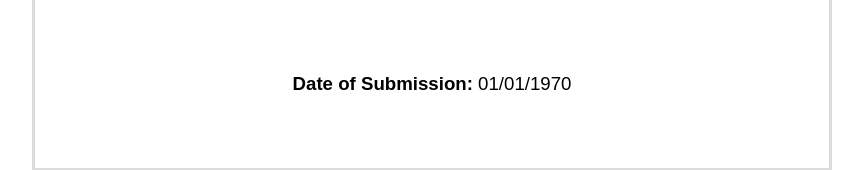
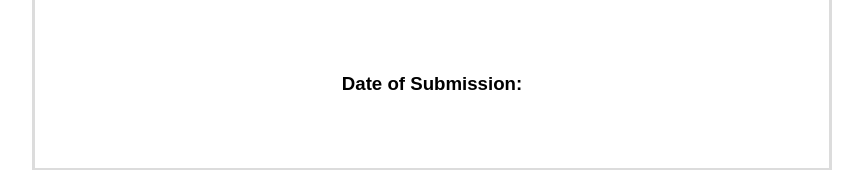
Before and after one commit to ihSakib/cpg, a Next.js app: page /download in a window 1280 px wide. Shown: the part 1003-1173 px from the top of the page, without its empty margins (208-1071 px from the left). Built offline with nearby package versions, Linux system fonts and the light colour scheme.

Commit message:
Refactor PdfContent component: remove unnecessary Suspense wrapper and add null check for dateString in formatDate function

```diff
--- a/app/download/page.jsx
+++ b/app/download/page.jsx
@@ -1,20 +1,13 @@
 "use client";
-import { Suspense, useEffect, useState, useRef } from "react";
+import { useEffect, useState, useRef } from "react";
 import { useSearchParams } from "next/navigation";
 
-export default function PdfPage() {
-  return (
-    <Suspense fallback={<div className="p-10">Loading...</div>}>
-      <PdfContent />
-    </Suspense>
-  );
-}
-
-function PdfContent() {
+export default function PdfContent() {
   const searchParams = useSearchParams(); // Access query parameters
   const [html2pdf, setHtml2pdf] = useState(null);
 
   const formatDate = (dateString) => {
+    if (!dateString) return;
     const date = new Date(dateString);
     return new Intl.DateTimeFormat("en-GB").format(date);
   };
```
